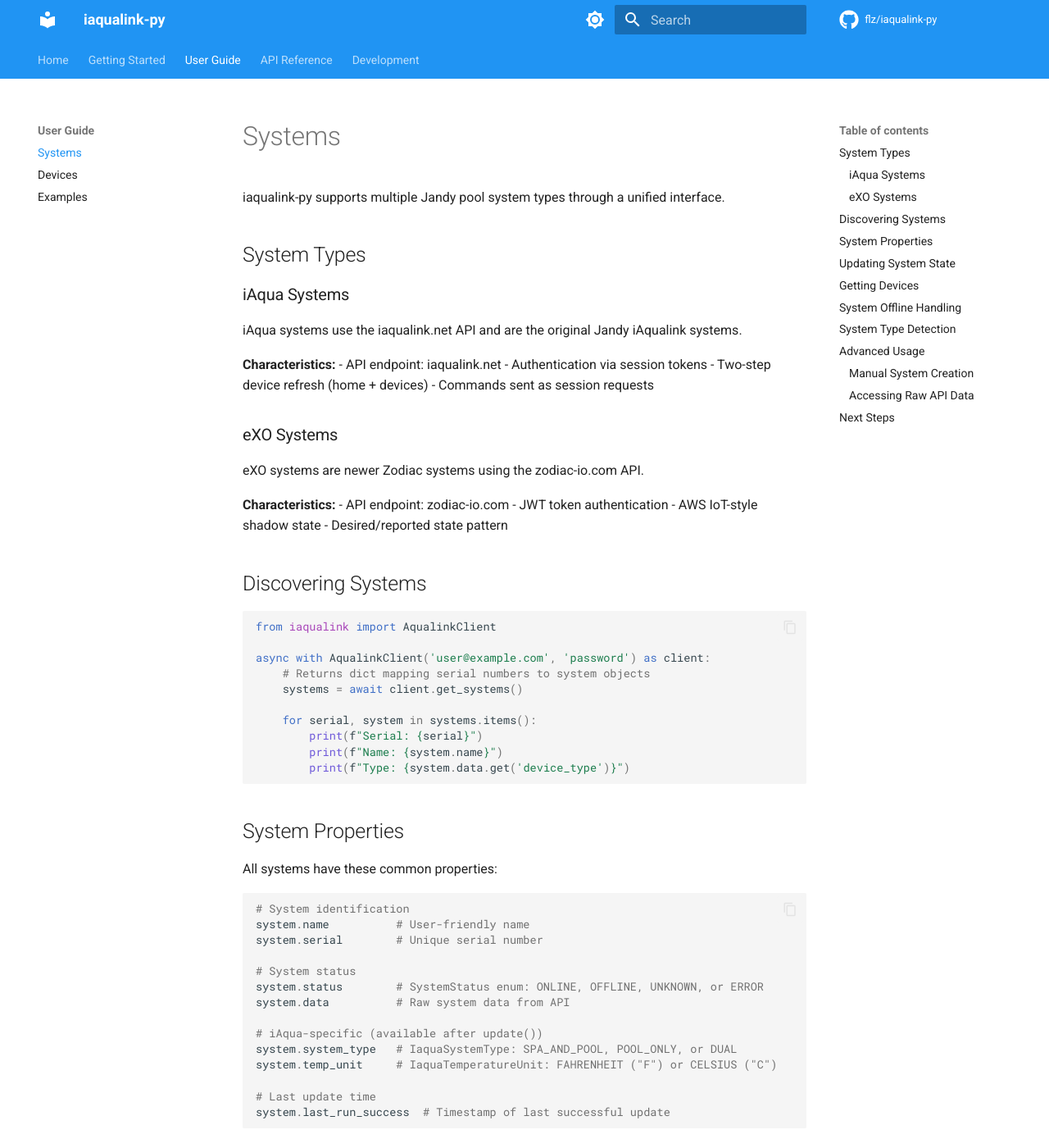
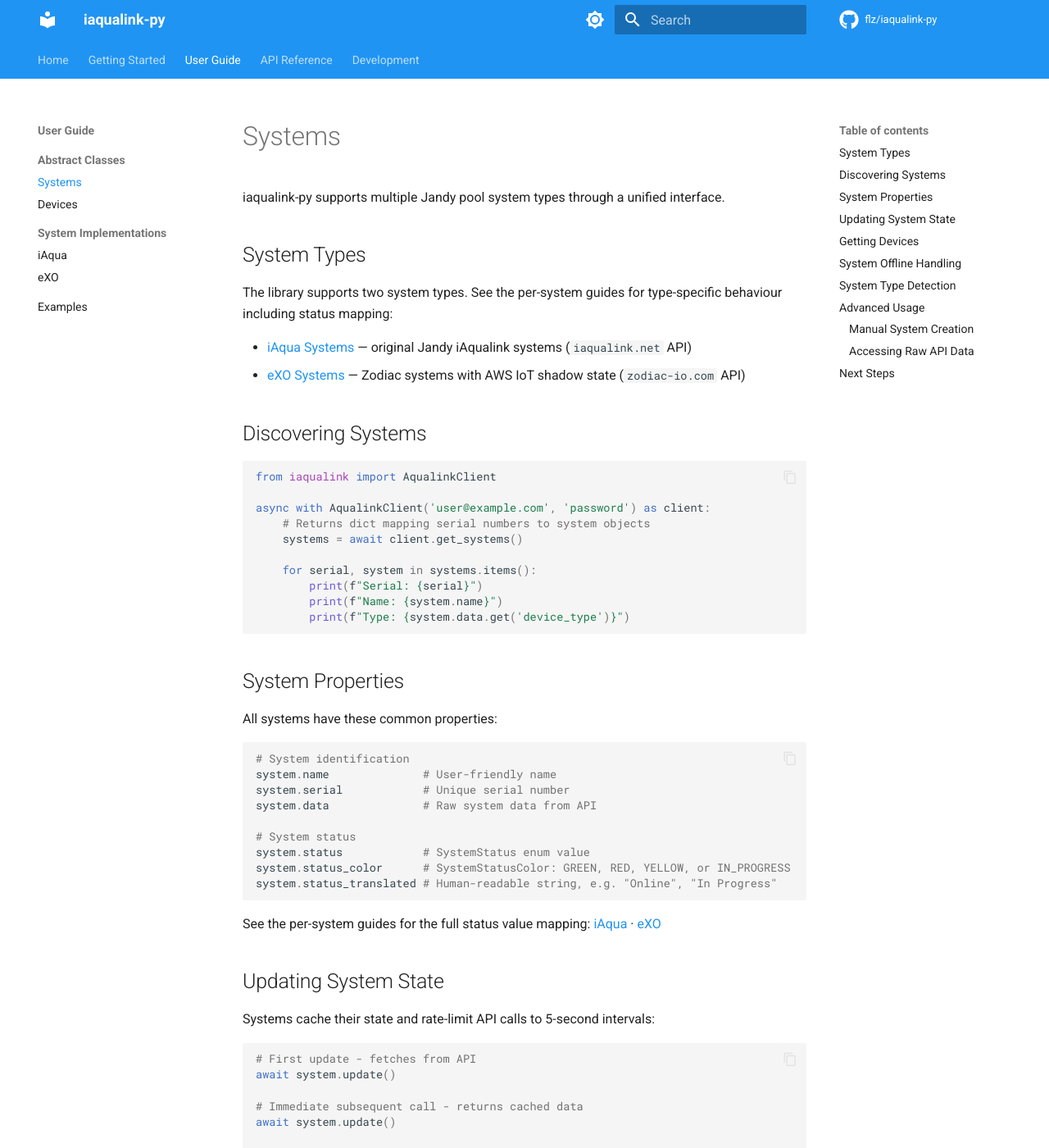
Before and after one commit to flz/iaqualink-py, an MkDocs documentation site: the page built from docs/guide/systems.md, in a window 1280 px wide and 1400 px high. Shown: the whole window at 82% size. Built offline with MkDocs 1.6.1 and Material for MkDocs 9.7.7, drawn with Linux system fonts in a browser that asks for light colours; comment, search, counter and statistics services are not loaded.

Commit message:
feat(system): richer SystemStatus with color mapping and per-system docs
Replace StrEnum SystemStatus (4 values) with a full Enum covering
CONNECTED, ONLINE, DISCONNECTED, OFFLINE, UNKNOWN, SERVICE,
FIRMWARE_UPDATE, and IN_PROGRESS. Add SystemStatusColor enum (GREEN,
RED, YELLOW, IN_PROGRESS) with a _STATUS_COLOR_MAP lookup.

AqualinkSystem gains abstract status property, plus status_color and
status_translated helpers. _status initialises to IN_PROGRESS and
update() resets it at the start of every refresh.

iAqua: status derived exclusively from home_screen.status; maps
"Online/Offline/Service/Unknown/"" to the canonical enum; network
errors → DISCONNECTED, throttle → UNKNOWN. Devices and onetouch
responses no longer write _status.

eXO: reads state.reported.aws.status and maps via ExoSystemStatus
StrEnum (new enums.py); absent field falls back to ONLINE; "" →
IN_PROGRESS; unknown strings → UNKNOWN; errors → DISCONNECTED.

CLI: replaces plain status text with a colored dot (●) before system
name, using status_color for the Rich style and status_translated for
the label.

Add docs/guide/iaqua.md and docs/guide/exo.md with System Status
tables; restructure User Guide nav into Abstract Classes and System
Implementations subsections.

Co-Authored-By: Claude Sonnet 4.6 <noreply@anthropic.com>

````diff
--- a/docs/guide/systems.md
+++ b/docs/guide/systems.md
@@ -4,25 +4,10 @@ iaqualink-py supports multiple Jandy pool system types through a unified interfa
 
 ## System Types
 
-### iAqua Systems
+The library supports two system types. See the per-system guides for type-specific behaviour including status mapping:
 
-iAqua systems use the iaqualink.net API and are the original Jandy iAqualink systems.
-
-**Characteristics:**
-- API endpoint: iaqualink.net
-- Authentication via session tokens
-- Two-step device refresh (home + devices)
-- Commands sent as session requests
-
-### eXO Systems
-
-eXO systems are newer Zodiac systems using the zodiac-io.com API.
-
-**Characteristics:**
-- API endpoint: zodiac-io.com
-- JWT token authentication
-- AWS IoT-style shadow state
-- Desired/reported state pattern
+- [iAqua Systems](iaqua.md) — original Jandy iAqualink systems (`iaqualink.net` API)
+- [eXO Systems](exo.md) — Zodiac systems with AWS IoT shadow state (`zodiac-io.com` API)
 
 ## Discovering Systems
 
@@ -45,20 +30,18 @@ All systems have these common properties:
 
 ```python
 # System identification
-system.name          # User-friendly name
-system.serial        # Unique serial number
+system.name              # User-friendly name
+system.serial            # Unique serial number
+system.data              # Raw system data from API
 
 # System status
-system.status        # SystemStatus enum: ONLINE, OFFLINE, UNKNOWN, or ERROR
-system.data          # Raw system data from API
+system.status            # SystemStatus enum value
+system.status_color      # SystemStatusColor: GREEN, RED, YELLOW, or IN_PROGRESS
+system.status_translated # Human-readable string, e.g. "Online", "In Progress"
+```
 
-# iAqua-specific (available after update())
-system.system_type   # IaquaSystemType: SPA_AND_POOL, POOL_ONLY, or DUAL
-system.temp_unit     # IaquaTemperatureUnit: FAHRENHEIT ("F") or CELSIUS ("C")
-
-# Last update time
-system.last_run_success  # Timestamp of last successful update
-```
+See the per-system guides for the full status value mapping:
+[iAqua](iaqua.md#system-status) · [eXO](exo.md#system-status)
 
 ## Updating System State
 
--- a/mkdocs.yml
+++ b/mkdocs.yml
@@ -44,8 +44,12 @@ nav:
       - Quick Start: getting-started/quickstart.md
       - Authentication: getting-started/authentication.md
   - User Guide:
-      - Systems: guide/systems.md
-      - Devices: guide/devices.md
+      - Abstract Classes:
+          - Systems: guide/systems.md
+          - Devices: guide/devices.md
+      - System Implementations:
+          - iAqua: guide/iaqua.md
+          - eXO: guide/exo.md
       - Examples: guide/examples.md
   - API Reference:
       - Client: api/client.md
````
Also changed, not shown: docs/guide/exo.md (added, +54 -0 lines), docs/guide/iaqua.md (added, +57 -0 lines), 10 other files.
